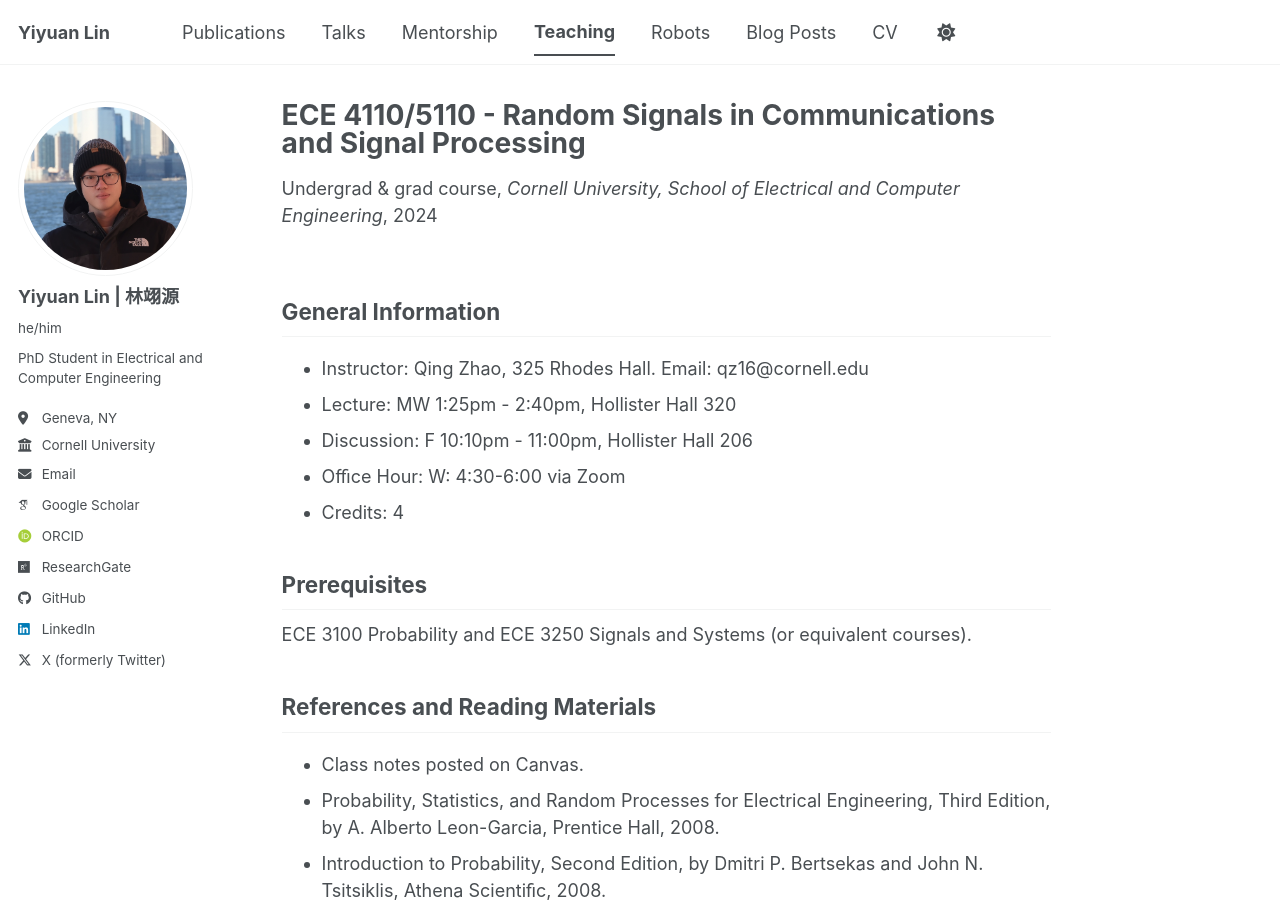
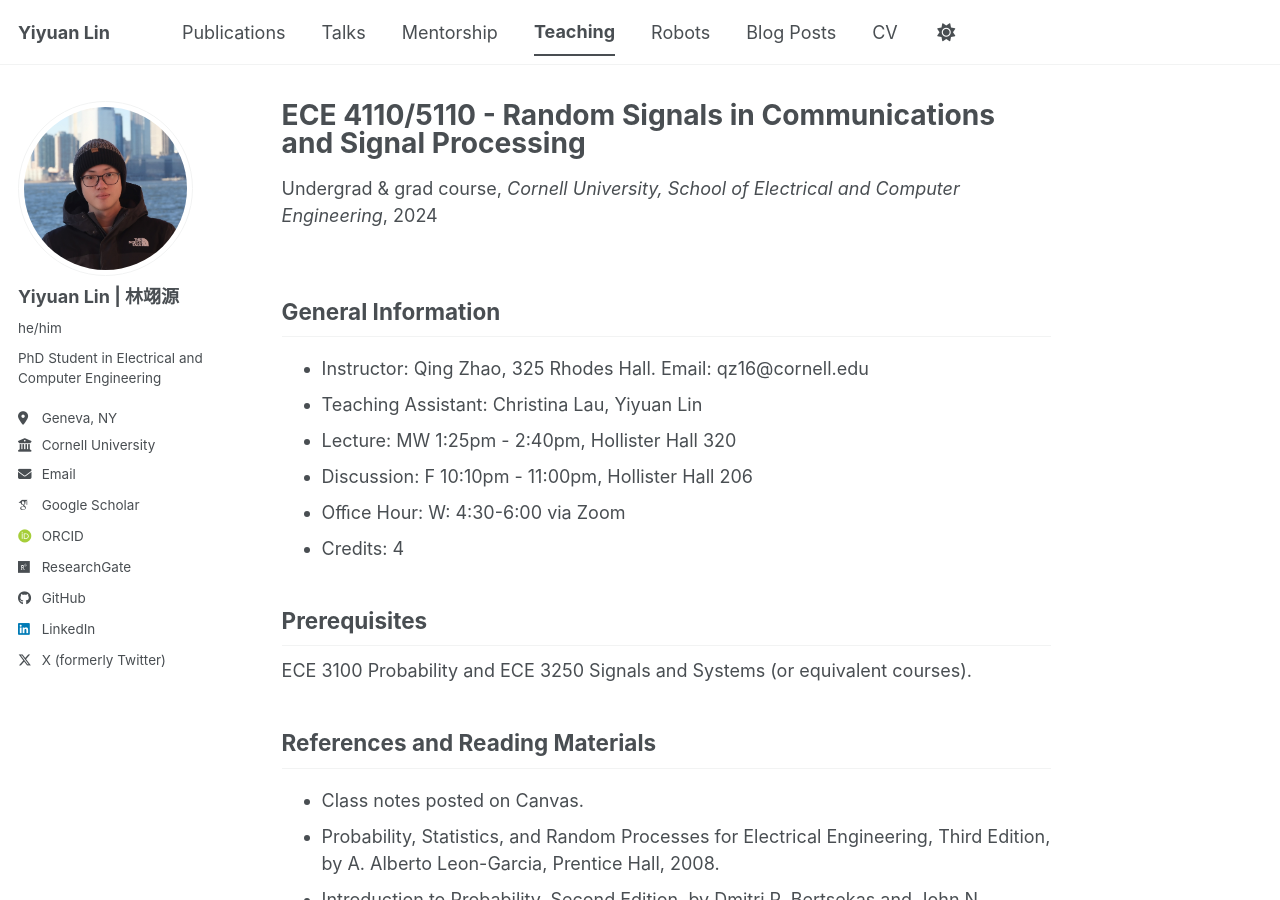
Before and after one commit to YiyuanLinXX/YiyuanLinXX.github.io, a Jekyll site: the page built from _teaching/2024-fall-teaching-1.md, in a window 1280 px wide and 900 px high. Built offline with Jekyll 4.4.1, drawn with Linux system fonts in a browser that asks for light colours; some web fonts are replaced; a script bundle is joined from its source files by our own code; library files that are not in the unit come from our copies.

Commit message:
update teaching

```diff
--- a/_teaching/2024-fall-teaching-1.md
+++ b/_teaching/2024-fall-teaching-1.md
@@ -8,23 +8,18 @@ date: 2024-09-01
 location: "Ithaca, NY"
 ---
 
-
-
 ## General Information
 
 - Instructor: Qing Zhao, 325 Rhodes Hall. Email: qz16@cornell.edu
+- Teaching Assistant: Christina Lau, Yiyuan Lin
 - Lecture: MW 1:25pm - 2:40pm, Hollister Hall 320
 - Discussion: F 10:10pm - 11:00pm, Hollister Hall 206
 - Oﬃce Hour: W: 4:30-6:00 via Zoom
 - Credits: 4
 
-
-
 ## Prerequisites
 
 ECE 3100 Probability and ECE 3250 Signals and Systems (or equivalent courses).
-
-
 
 ## References and Reading Materials
 
@@ -35,8 +30,6 @@ ECE 3100 Probability and ECE 3250 Signals and Systems (or equivalent courses).
   Athena Scientiﬁc, 2008.
 - Introduction to Probability for Computing, by Mor Harchol-Balter, Cambridge University
   Press, 2024, available online https://www.cs.cmu.edu/ harchol/Probability/book.html.
-
-
 
 ## Course Description
 
@@ -61,11 +54,13 @@ response of linear systems to random signals.
   3. Examples of widely used random processes:
     1. Discrete-time processes: i.i.d. sequence, sum process, random walk, and Binomial counting process
     2. Continuous-time processes: Poisson process, Gaussian process, Wiener process and Brownian motion
+
 3. Markov chains, renewal processes, and queueing theory
   1. Discrete-time Markov chains: transition matrix, Chapman-Kolmogorov equations, stationary distribution, classiﬁcation of states, recurrence and transience, ergodicity and limit theorem
   2. Continuous-time Markov processes: transition rate matrix, stationary distribution, global balance equations
   3. Renewal processes
   4. Queueing systems, M/M/1 queue, Little’s formula
+
 4. Analysis and processing of random signals
   1. Correlation functions and power spectral densities
   2. Response of linear systems to random signals
```
